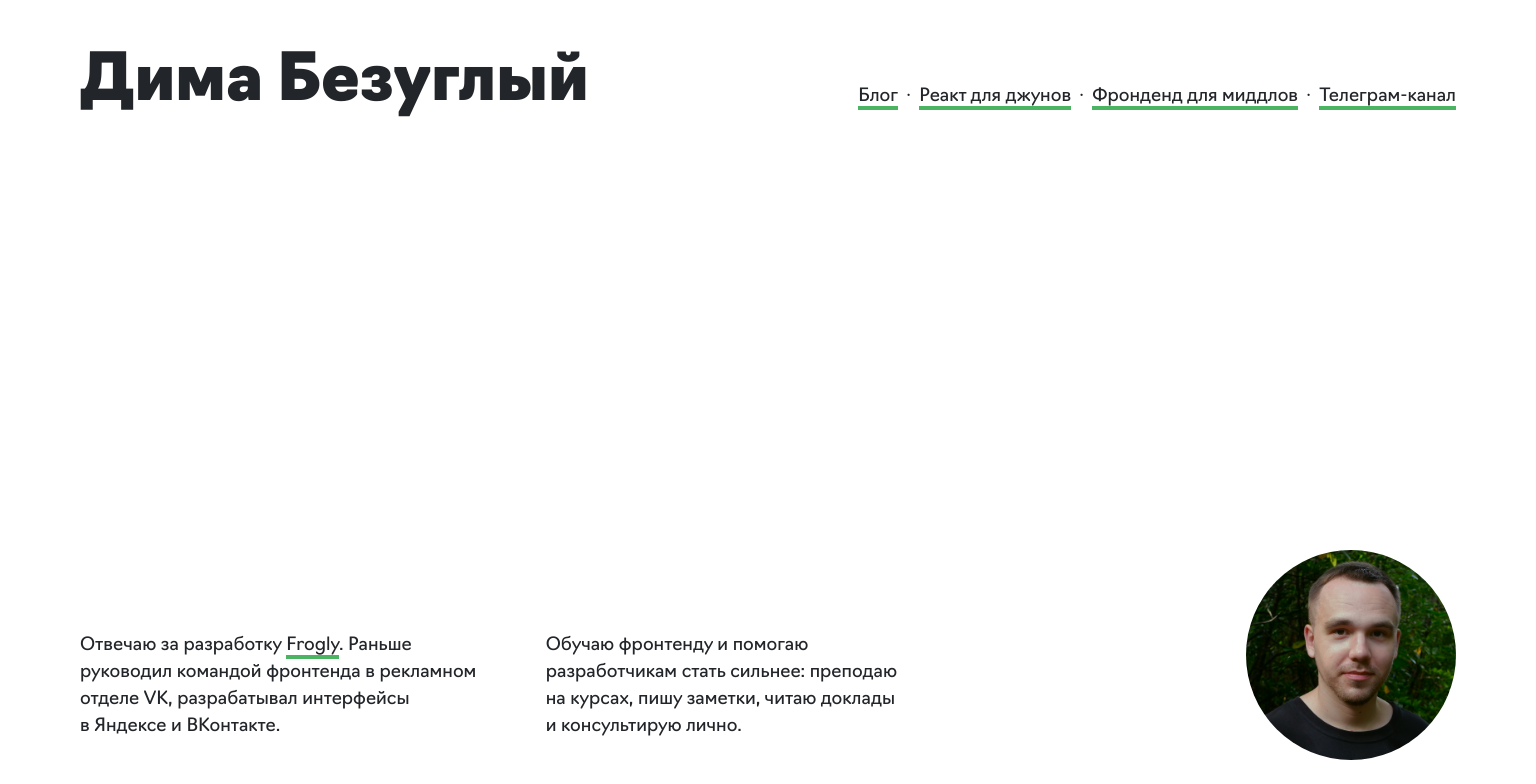
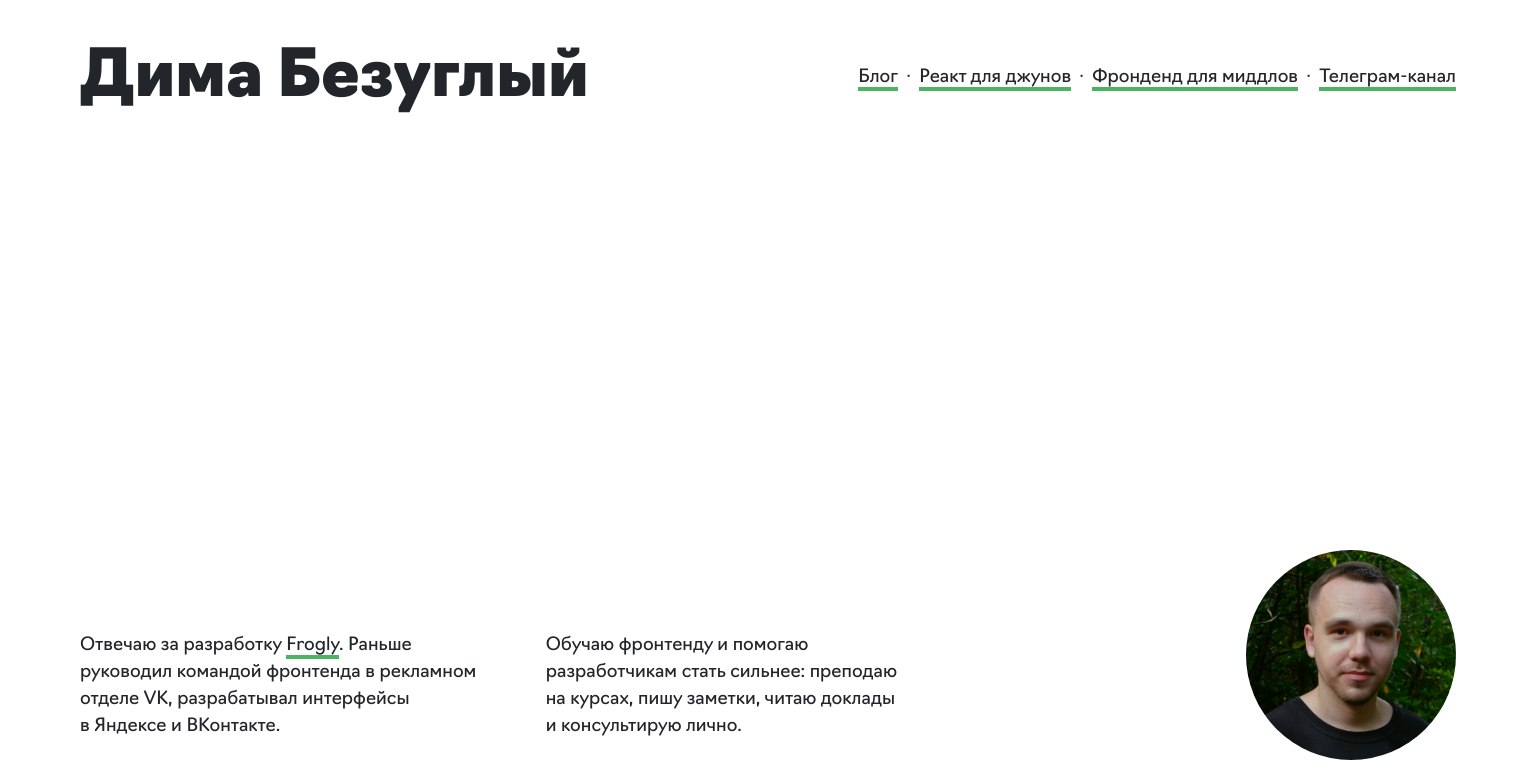
Before and after one commit to shalfey41/bezugly, a Next.js app: page / in a window 1536 px wide. Shown: the top 784 px of the page. Built offline with nearby package versions, Linux system fonts and the light colour scheme.

Commit message:
Поправил стили меню на главное

```diff
--- a/styles/main-page.module.css
+++ b/styles/main-page.module.css
@@ -91,10 +91,6 @@
     .title {
         flex-shrink: 0;
         margin-right: 60px;
-        transform: translateY(-15px);
-    }
-
-    .navList {
-        margin-top: 19px;
+        transform: translateY(-19px);
     }
 }
```
